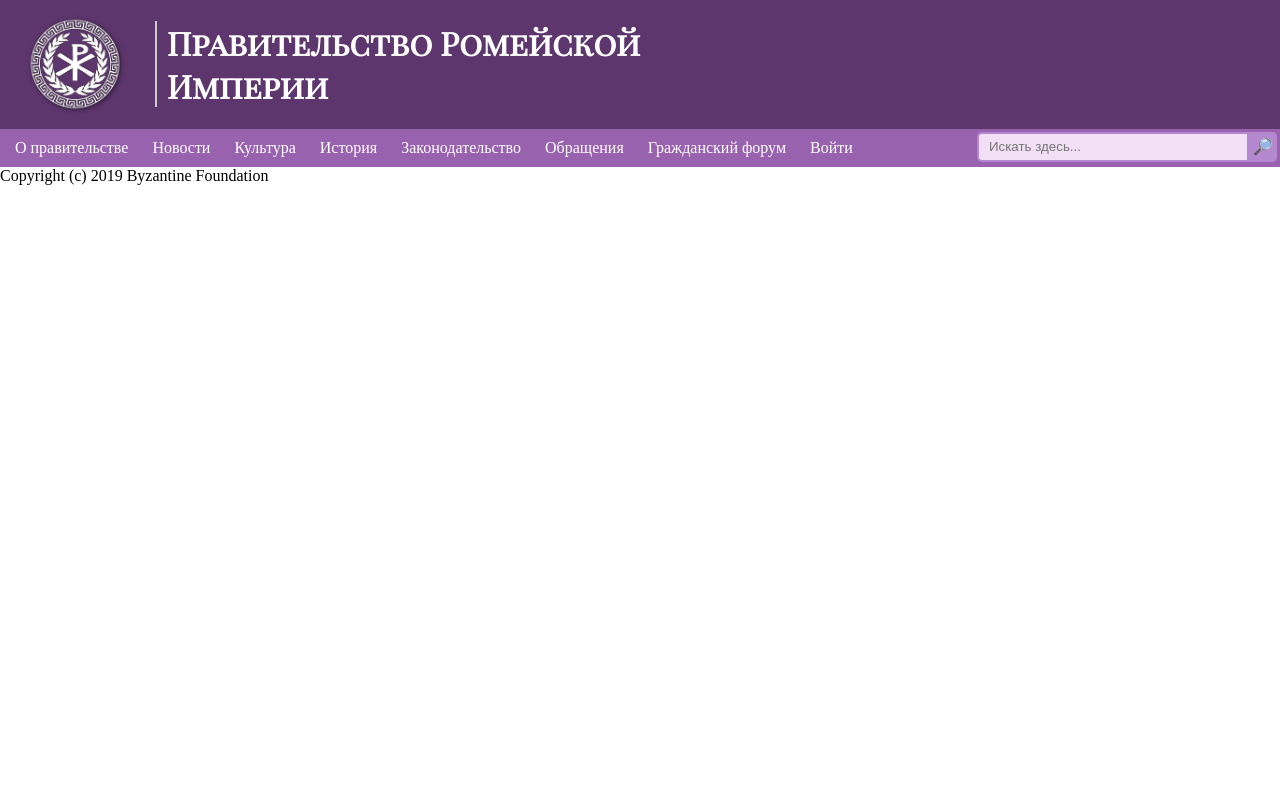
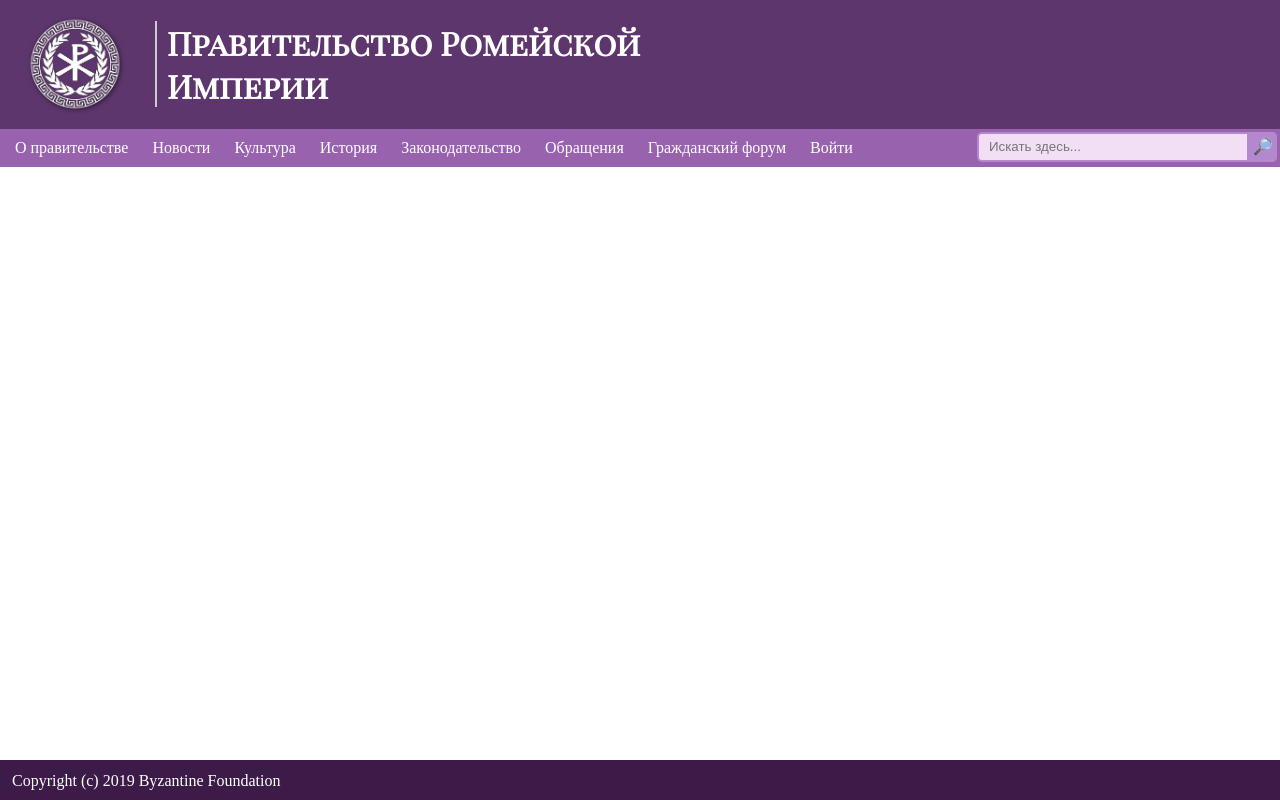
Before and after one commit to bizzare-coder/byzantium.gov, a PHP site: page / in a window 1280 px wide. Run offline with PHP 8.4, Linux system fonts and the light colour scheme.

Commit message:
Добавлен подвал сайта

```diff
--- a/css/main.css
+++ b/css/main.css
@@ -70,6 +70,18 @@ div.search button:before {
   font-size: 16px;
   color: #F9F0DA;
 }
+footer {
+    color: white;
+    background: #3c1b49;
+    position: absolute;
+    bottom: 0px;
+    width: 100%;
+    height: 2.5rem;
+}
+footer td{
+    padding-top:10px;
+    padding-left:10px;
+}
 h1.logo{
     font-family: 'Playfair Display SC';
     color: white;
--- a/index.html
+++ b/index.html
@@ -39,7 +39,11 @@
         </header>
         <!--Здесь идёт описание подвала сайта-->
         <footer>
-		    Copyright (с) 2019 Byzantine Foundation
+            <table>
+                <tr>
+                    <td style="vertical-align: middle">Copyright (с) 2019 Byzantine Foundation </td>
+                </tr>
+            </table>
         </footer>
     </body>
 </html>
```
